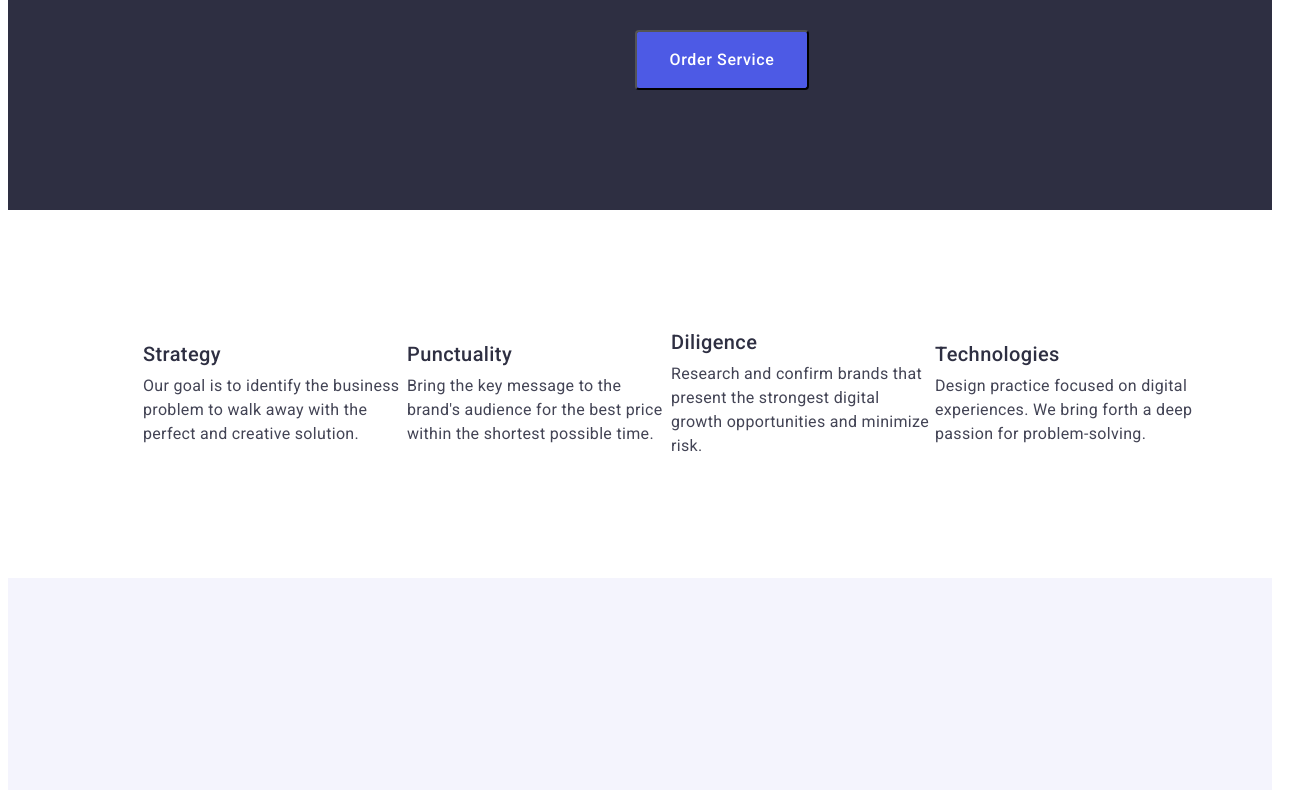
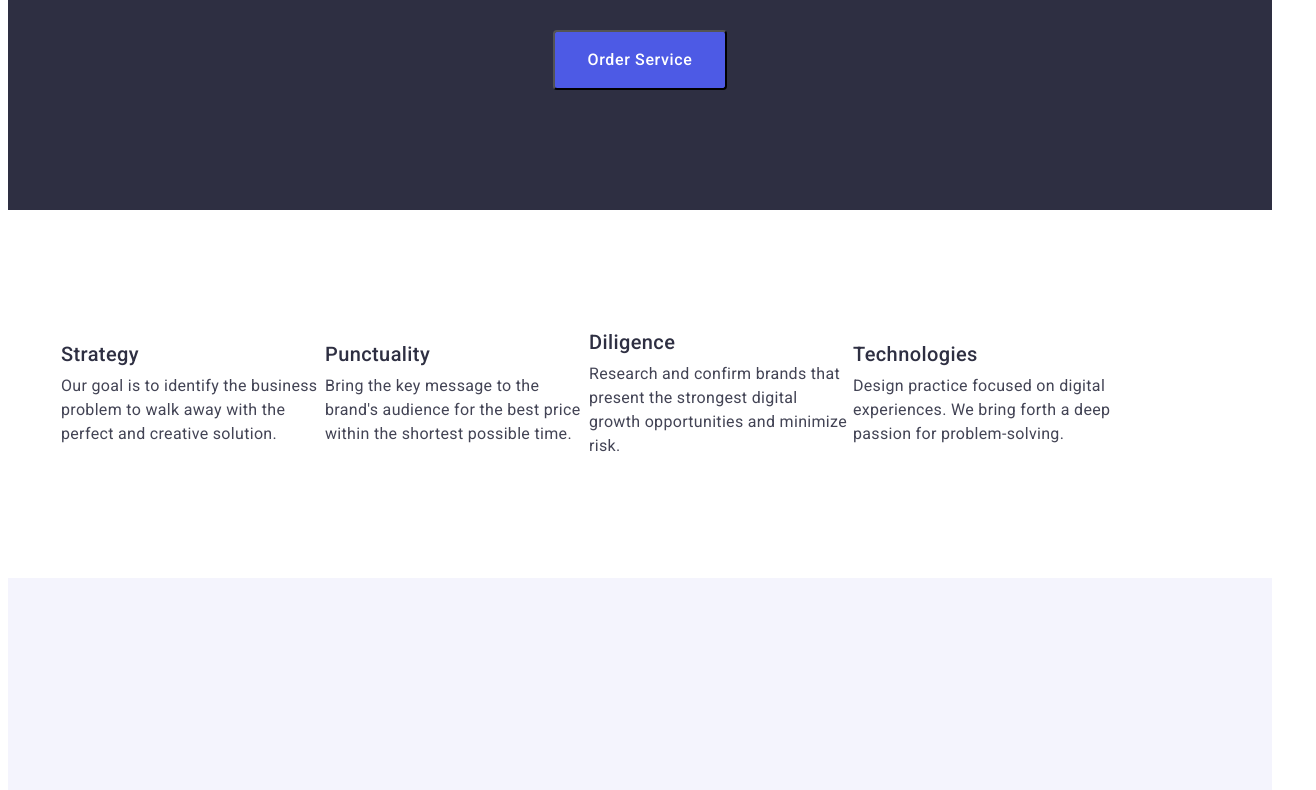
Before and after one commit to ROksana-Zhuk/goit-markup-hw-03, a plain HTML site: page index.html in a window 1280 px wide. Shown: the part 279-1069 px from the top of the page, 1316 px wide, since content can reach past the window. Drawn offline with Linux system fonts and the light colour scheme.

Commit message:
fix bot coets

```diff
--- a/css/styles.css
+++ b/css/styles.css
@@ -28,10 +28,8 @@ body {
     width: 1158px;
     padding: 0 15px;
     margin: 0 auto;
-        }
-.section {
-    padding: 120px;
 }
+
 a {
     text-decoration: none;
 }
```
